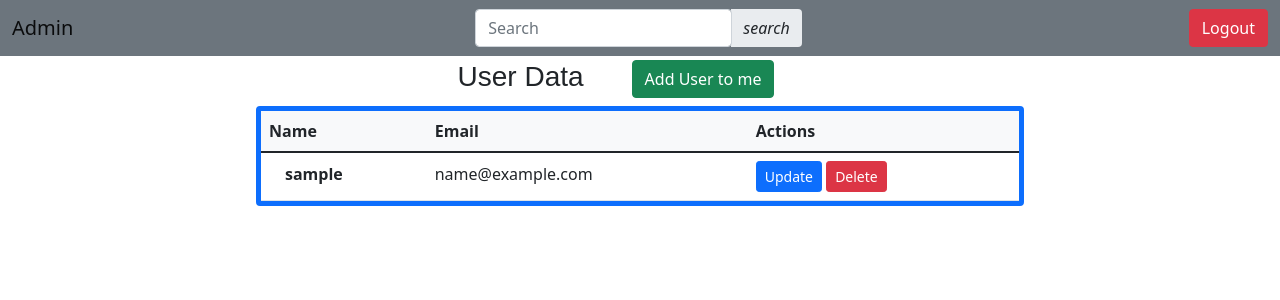
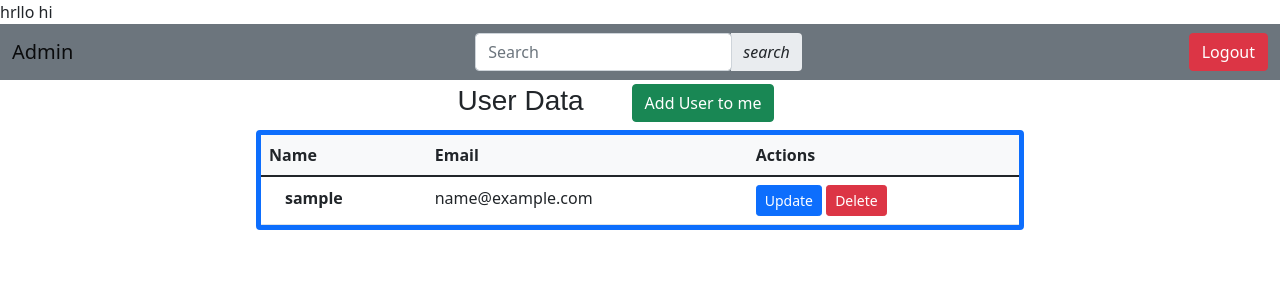
Before and after one commit to AdhilSalah/djangoauth, a Django app: template templates/adminpro.html in a window 1280 px wide. Shown: the top 300 px of the page. Run offline with Django 4.2, Linux system fonts and the light colour scheme; the template is opened without the code that fills it: values that come from a table or form of the project are taken from there, others are empty; tables that the repository leaves empty hold one stand-in row (values such as "Sample post"); some libraries are stand-ins or nearby versions.

Commit message:
feature commit

```diff
--- a/templates/confirm.html
+++ b/templates/confirm.html
@@ -39,6 +39,8 @@
         });
     </script>
 
+    hrllo hi
+
 
 
 
```
